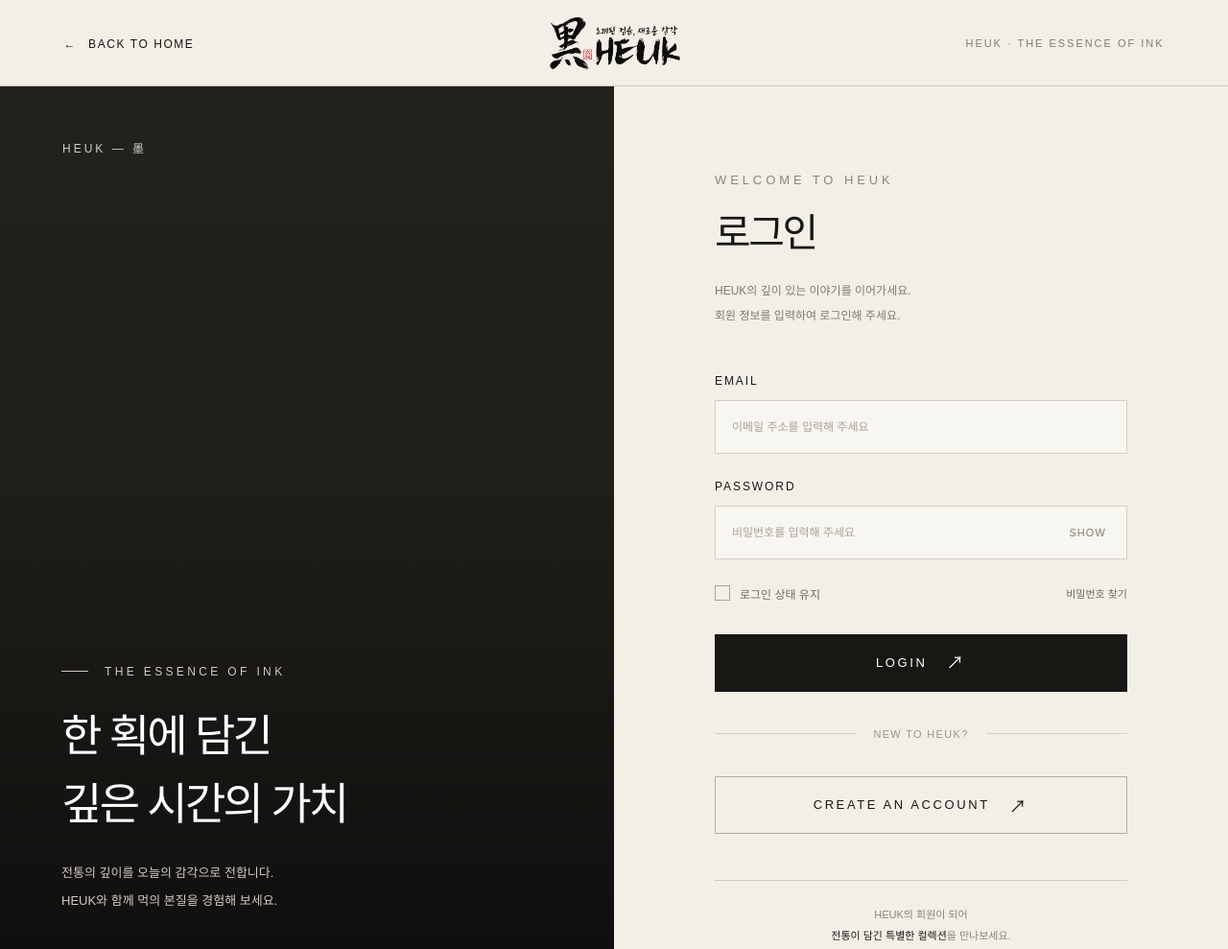
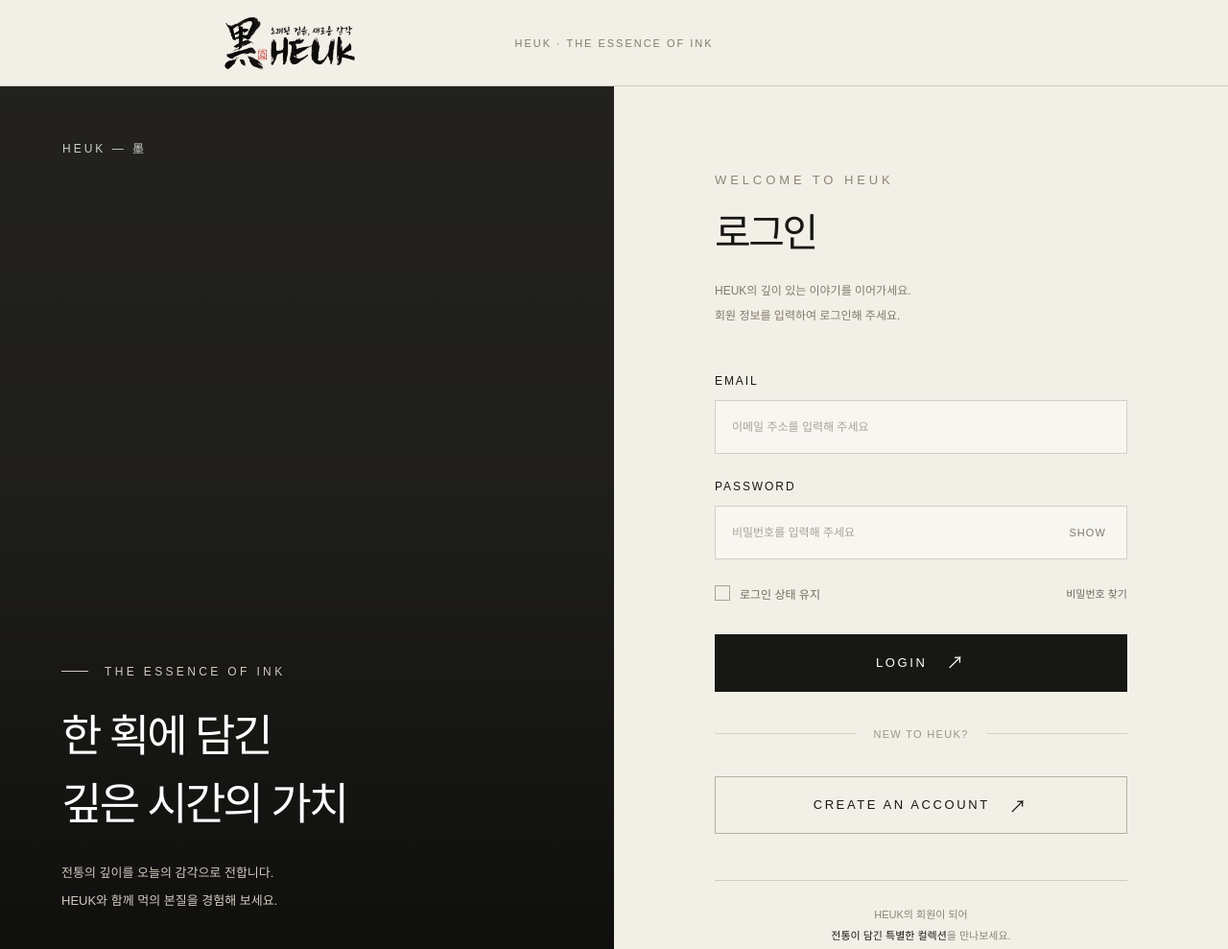
Before and after one commit to seongunbae/heuk, a plain HTML site: page sub/login.html in a window 1280 px wide. Shown: the top 989 px of the page at 96% size. Drawn offline with Linux system fonts and the light colour scheme; a web font is replaced by a local one.

Commit message:
Update login.html

```diff
--- a/sub/login.html
+++ b/sub/login.html
@@ -674,14 +674,6 @@ button {
      HEADER
 ========================================== -->
 <header class="header">
-
-  <div class="header-left">
-    <a href="../index.html" aria-label="HEUK 메인으로 돌아가기">
-      <span>←</span>
-      <span>BACK TO HOME</span>
-    </a>
-  </div>
-
   <a class="header-logo" href="../index.html" aria-label="HEUK 홈">
     <img src="../img/logo.png" alt="HEUK 흑 로고">
   </a>
```
